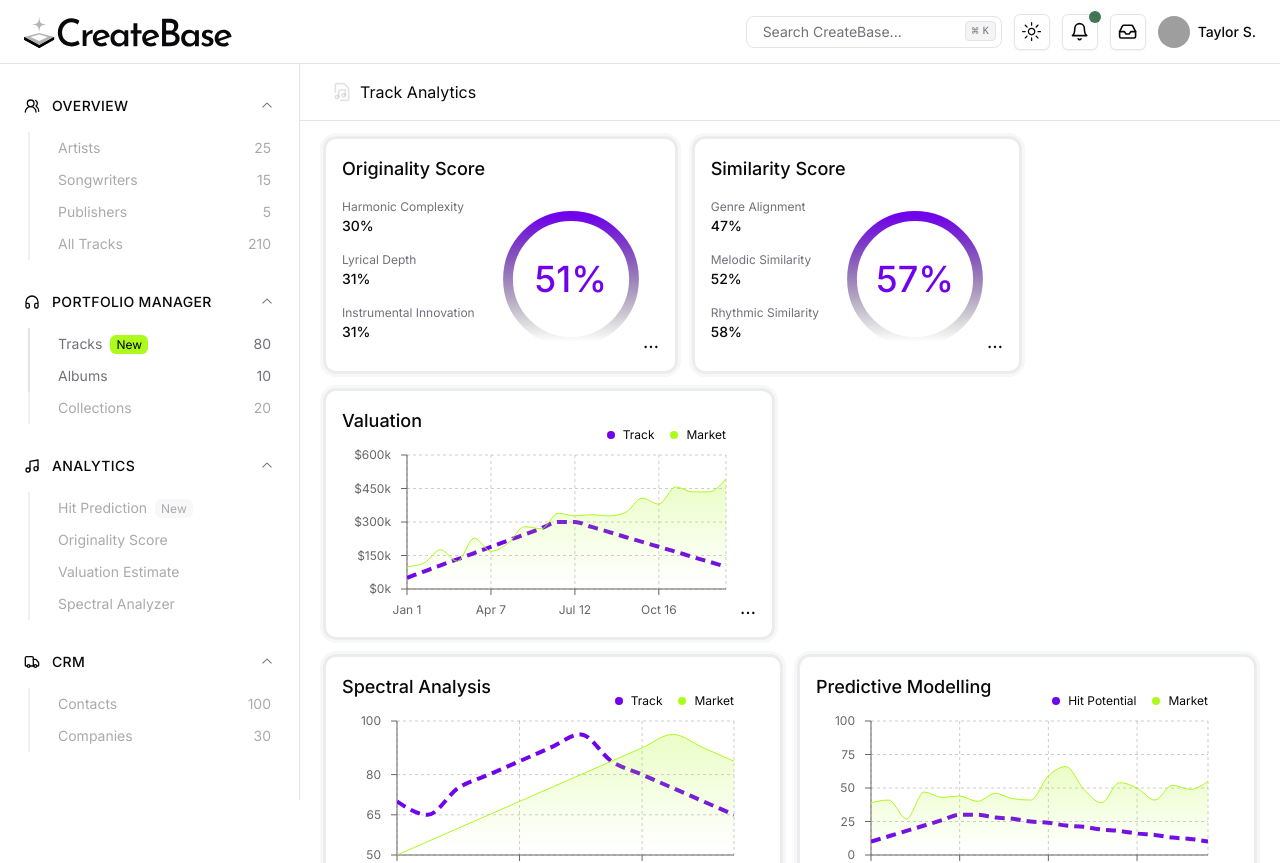
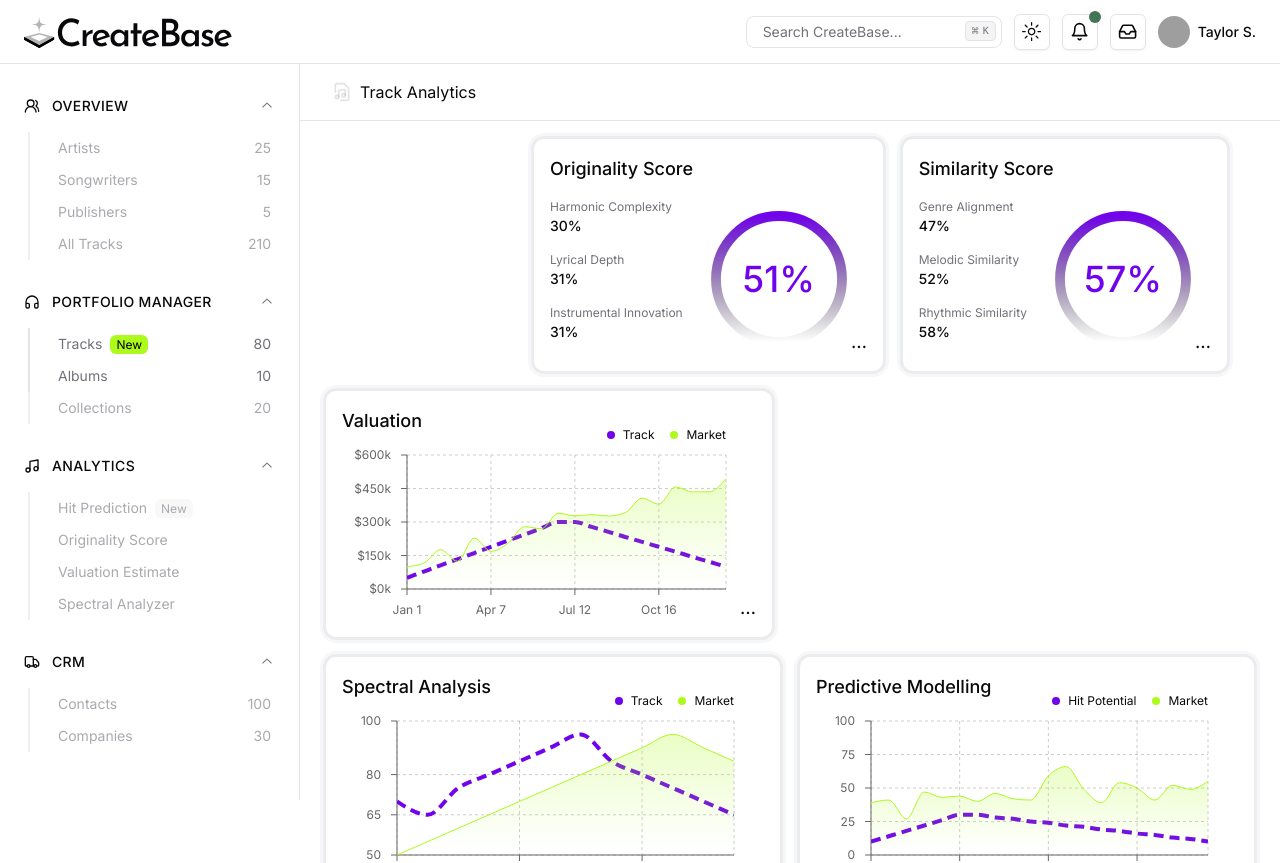
Before and after one commit to nisheetc/test-app, a Next.js app: page /dashboard/tracks/1 in a window 1280 px wide. Shown: the top 863 px of the page. Built offline with nearby package versions, Linux system fonts and the light colour scheme; grey boxes are pictures that could not be loaded.

Commit message:
Removed BC

```diff
--- a/src/app/dashboard/tracks/[slug]/page.tsx
+++ b/src/app/dashboard/tracks/[slug]/page.tsx
@@ -100,6 +100,7 @@ export default function Page() {
       </div>
 
       <div className="flex flex-wrap grow px-6 gap-4">
+        <div className="h-48 w-48"></div>
         <OriginalityScore />
         <SimilarityScore />
         <ValuationAssessment />
--- a/src/components/analytics/spectral-analysis.tsx
+++ b/src/components/analytics/spectral-analysis.tsx
@@ -93,10 +93,10 @@ const CustomTooltip: React.FC<TooltipProps<number, string>> = ({
             Market: <span className="font-bold">{marketMedian?.value}% </span>
           </div>
 
-          <div className="flex items-center gap-2">
+          {/* <div className="flex items-center gap-2">
             <div className="h-2 w-2 rounded-full bg-foreground"></div>
             BC: <span className="font-bold">{beatConsistency?.value}% </span>
-          </div>
+          </div> */}
         </div>
       </div>
     );
--- /dev/null
+++ b/src/components/analytics/track-metadata.tsx
@@ -0,0 +1,7 @@
+export function TrackMetadata() {
+  return (
+    <div>
+      <></>
+    </div>
+  );
+}
```
